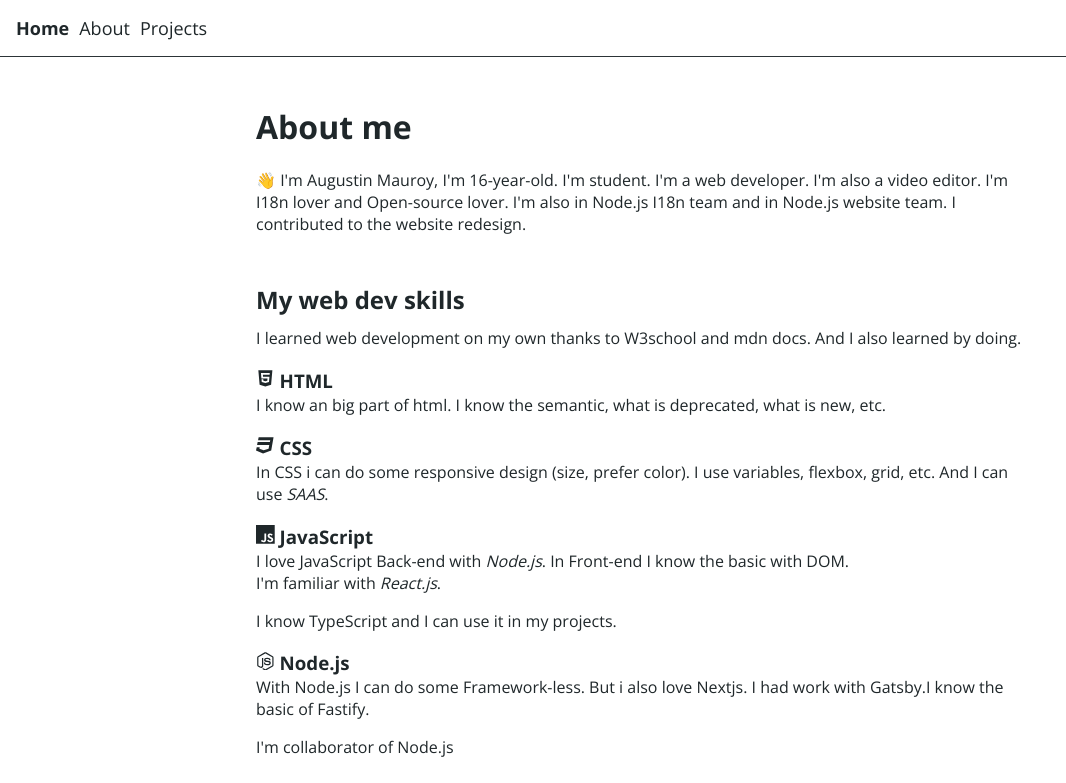
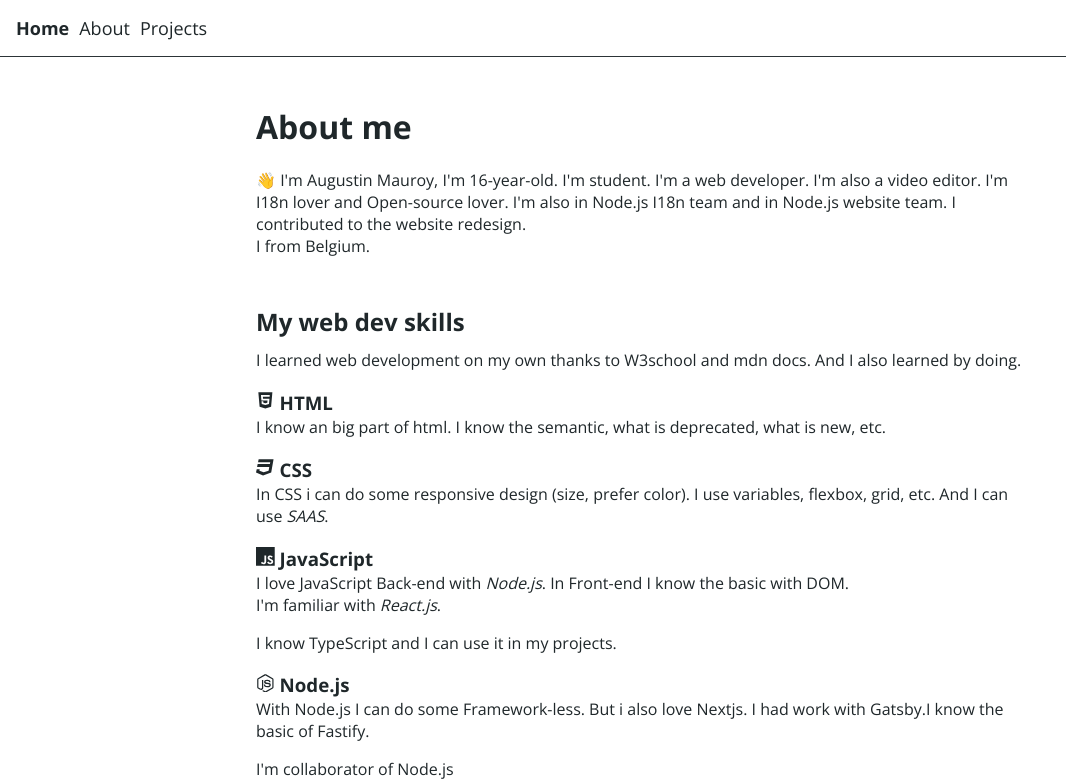
Before and after one commit to AugustinMauroy/augustinmauroy.github.io-old, a Next.js app: page /about in a window 1280 px wide. Shown: the top 783 px of the page, without its empty margins (0-1066 px from the left). Built offline with nearby package versions, Linux system fonts and the light colour scheme.

Commit message:
Chore(about): add my nationality

```diff
--- a/pages/about.tsx
+++ b/pages/about.tsx
@@ -8,7 +8,7 @@
             <header className={Style.header}>
                 <h1>About me</h1>
                 <p>👋 I&apos;m Augustin Mauroy, I&apos;m 16-year-old. I&apos;m student. I&apos;m a web developer. I&apos;m also a video editor. I&apos;m I18n lover and Open-source lover.
-                I&apos;m also in Node.js I18n team and in Node.js website team. I contributed to the website redesign.
+                I&apos;m also in Node.js I18n team and in Node.js website team. I contributed to the website redesign.<br /> I from Belgium.
                 </p>
             </header>
             <h2>My web dev skills</h2>
```
